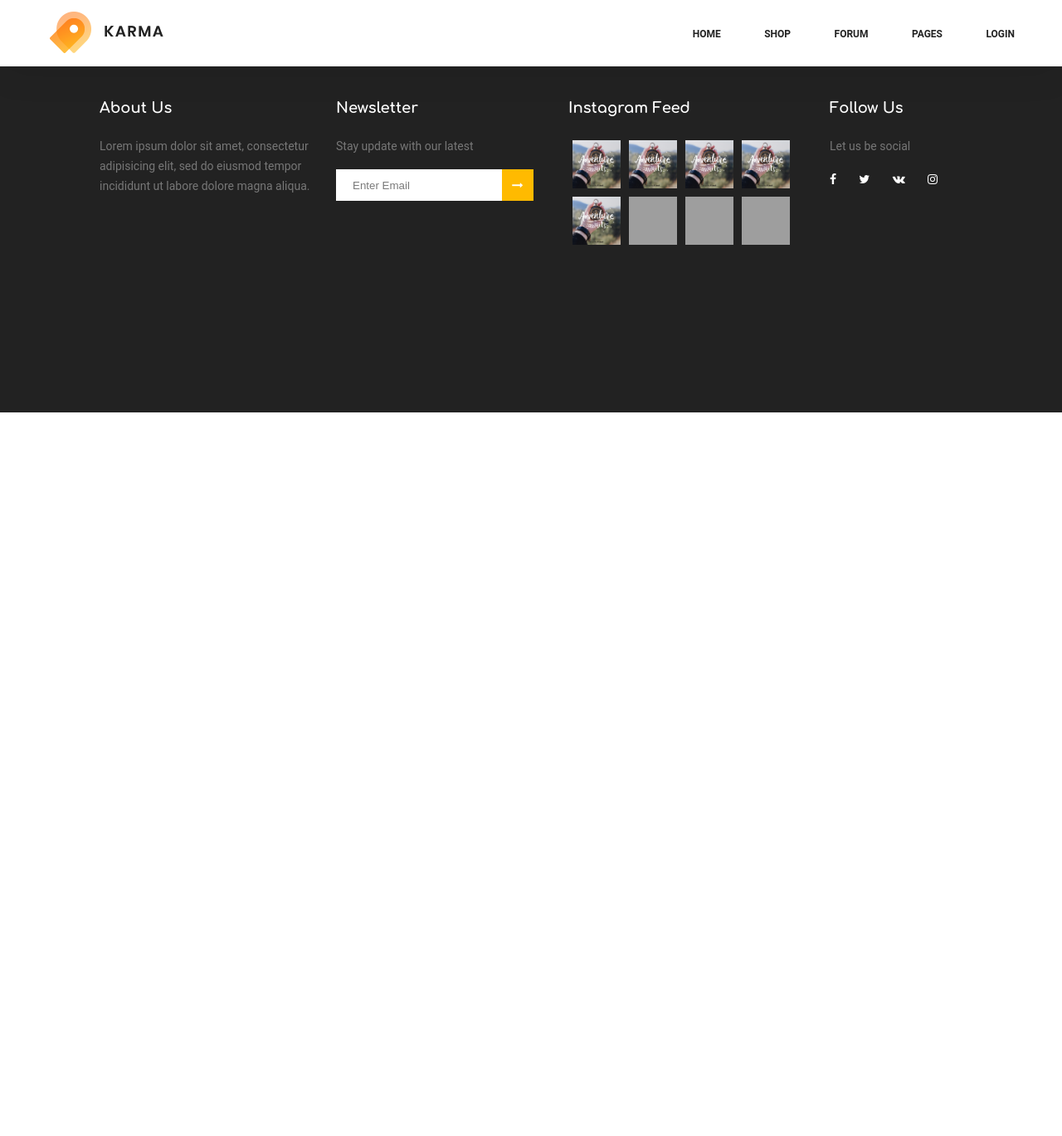
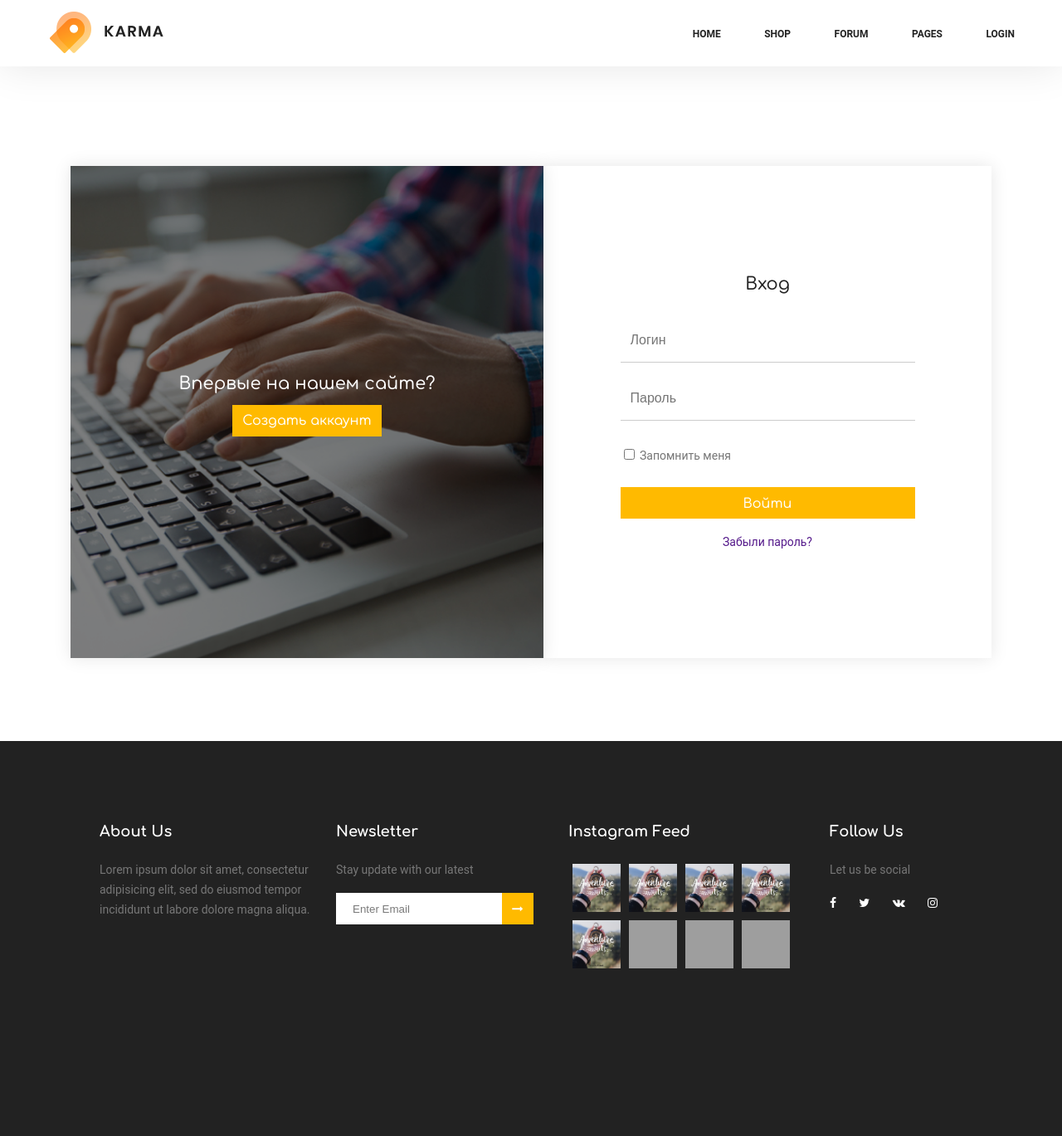
Before and after one commit to Velnbur/GuitarPower1, a Django app: page /profile/login/ in a window 1280 px wide. Shown: the whole page at 83% size. Before the commit the page ends 497 px from the top, so only its background shows below. Run offline with Django 3.2, Linux system fonts and the light colour scheme; some libraries are stand-ins or nearby versions; grey boxes are pictures that could not be loaded.

Commit message:
login page

```diff
--- a/mysite/ProfileApp/forms.py
+++ b/mysite/ProfileApp/forms.py
@@ -9,15 +9,19 @@ class UserLoginForm(AuthenticationForm):
 
     username = forms.CharField(
         widget=forms.TextInput(attrs={
-            'class': '',
-            'placeholder': 'Enter Username'}
-        ),
+            'class': 'login-input',
+            'placeholder': 'Логин',
+            'onfocus': 'this.placeholder=""',
+            'onblur': 'this.placeholder="Логин"'
+        }),
         label='')
     password = forms.CharField(
         widget=forms.PasswordInput(attrs={
-            'class': '',
-            'placeholder': 'Enter Password'}
-        ),
+            'class': 'login-input',
+            'placeholder': 'Пароль',
+            'onfocus': 'this.placeholder=""',
+            'onblur': 'this.placeholder="Пароль"'
+        }),
         label='')
 
 
--- a/mysite/static/css/main.css
+++ b/mysite/static/css/main.css
@@ -4,7 +4,8 @@ h1 , h2 , h3 , h4 , h5 , h6 , p {
 }
 
 h1, h2, h3, h4, h5, h6 {
-    font-family: 'Comfortaa', sana-serif;
+    font-family: 'Comfortaa';
+/*    font-family: 'Inter', sans-serif;;*/
     color: #222222;
     font-weight: 500;
     line-height: 1;
@@ -1053,6 +1054,7 @@ footer p {
 
 .forum-unit-tags {
     transition: all 0.5s;
+    font-family: 'Inter', sans-serif;
 }
 
 .forum-unit-about-post p {
@@ -1419,6 +1421,166 @@ footer p {
 
 
 
+/*-=-=-=-=-=-=-=-= START login file =-=-=-=-=-=-=-=-*/
+
+/*========= START login body =========*/
+
+.login-section {
+    margin: 200px 0 100px 0;
+    width: 100%;
+}
+
+.login {
+    max-width: 1140px;
+    width: 100%;
+    margin: 0 auto;
+}
+
+.login-inner {
+    display: flex;
+    position: relative;
+}
+
+.login-img {
+    width: 50%;
+    margin: 0 0 0 15px;
+    box-shadow: 0 0 20px rgba(0, 0, 0, 0.1);
+    filter: brightness(50%);
+}
+
+.login-img-panel {
+    position: absolute;
+    width: 50%;
+    margin: 0 0 0 15px;
+    height: 100%;
+}
+
+.login-img-panel-inner {
+    margin: 0 auto;
+    width: 385px;
+    height: 100%;
+    display: flex;
+    justify-content: center;
+    align-items: center;
+    flex-direction: column;
+    padding: 0 15px;
+}
+
+.login-img-panel-inner h2 {
+    color: white;
+}
+
+.login-img-panel-inner a {
+    width: 180px;
+    text-decoration: none;
+    margin: 15px 0;
+    height: 38px;
+    line-height: 38px;
+    font-size: 1rem;
+    font-weight: 600;
+    font-weight: 500;
+    color: white;
+    background: #ffba00;
+    transition: all 0.3s;
+    text-align: center;
+    font-family: 'Comfortaa';
+    cursor: pointer;
+}
+
+.login-img-panel-inner a:hover {
+    background: #ff9520;
+}
+
+.login-img-panel-inner a:active {
+    filter: brightness(70%);
+}
+
+.login-area {
+    width: 50%;
+    margin: 0 15px 0 0;
+    box-shadow: 0 0 20px rgba(0, 0, 0, 0.1)
+}
+
+.form-container {
+    width: 385px;
+    height: 100%;
+    margin: 0 auto;
+    display: flex;
+    flex-direction: column;
+    justify-content: center;
+    align-items: center;
+    padding: 0 15px;
+}
+
+.form-container h2 {
+    margin: 0 0 30px 0;
+}
+
+.login-form {
+    display: flex;
+    flex-direction: column;
+    width: 100%;
+}
+
+.login-input {
+    height: 54px;
+    padding: 6px 12px;
+    font-size: 1rem;
+    font-family: Arial;
+    font-weight: 500;
+    color: #495057;
+    border: none;
+    border-bottom: 1px solid #cccccc;
+    margin: 0 0 16px 0;
+}
+
+.login-button {
+    width: 100%;
+    line-height: 38px;
+    height: 38px;
+    border: none;
+    font-size: 1rem;
+    font-family: Arial;
+    font-weight: 500;
+    color: white;
+    background: #ffba00;
+    transition: all 0.3s;
+    font-family: 'Comfortaa';
+    cursor: pointer;
+}
+
+.login-button:hover {
+    background: #ff9520;
+}
+
+.login-button:active {
+    filter: brightness(70%);
+}
+
+.form-container a {
+    margin: 20px 0 0 0;
+    cursor: pointer;
+    text-decoration: none;
+}
+
+.login-checkbox {
+    display: inline-block;
+}
+
+.login-checkbox-label {
+    font-size: 14px;
+    margin: 5px 0;
+}
+
+.login-checkbox-container {
+    margin: 15px 0 30px 0;
+}
+
+/*========= END login body =========*/
+
+/*-=-=-=-=-=-=-=-= END login file =-=-=-=-=-=-=-=-*/
+
+
 
 
 @media(max-width: 1300px) {
--- a/mysite/templates/authentication/login.html
+++ b/mysite/templates/authentication/login.html
@@ -1,12 +1,27 @@
 {% extends 'home.html' %}
+{% load static %}
 
-{% block title %} Profile {% endblock %}
+<!--{% block title %} Profile {% endblock %}-->
 
 {% block content %}
+
+<section class="login-section">
+    <div class="login">
+        <div class="login-inner">
+            <img src="{% static 'img/login.jpg' %}" alt="" class="login-img">
+            <div class="login-img-panel">
+                <div class="login-img-panel-inner">
+                    <h2>Впервые на нашем сайте?</h2>
+                    <a>Создать аккаунт</a>
+                </div>
+            </div>
+            <div class="login-area">
+                <div class="form-container">
+                    <h2>Вход</h2>
                     {% if form.errors %}
                     <p>Your username and password didn't match. Please try again.</p>
                     {% endif %}
-<form method="post" action="" class = "contactForm">
+                    <form method="post" action="" class = "login-form">
                     {% csrf_token %}
 
                         {{ form.username.label_tag }}
@@ -15,8 +30,18 @@
                         {{ form.password.label_tag }}
                         {{ form.password }}
 
-
-    <input type="submit" value="LOGIN" class = "contactButton"/>
+                        <div class="login-checkbox-container">
+                            <input type="checkbox" id="f_option" class="login-checkbox">
+                            <label for="f_option" class="login-checkbox-label">Запомнить меня</label>
+                        </div>
+                        <input type="submit" value="Войти" class = "login-button"/>
                         <input type="hidden" name="next" value="{{ next }}" />
                     </form>
+                    <a href="">Забыли пароль?</a>
+                </div>
+            </div>
+        </div>
+    </div>
+</section>
+
 {% endblock %}
--- a/mysite/templates/forum.html
+++ b/mysite/templates/forum.html
@@ -10,8 +10,8 @@
             <div class="forum-intro">
                 <div class="forum-intro-flexbox">
                     <div class="forum-intro-textbox">
-                        <h1>ForuM</h1>
-                        <p>share your thoughts with us</p>
+                        <h1>Форум</h1>
+                       <!-- <p>share your thoughts with us</p>-->
                     </div>
                 </div>
             </div>
--- a/mysite/templates/home.html
+++ b/mysite/templates/home.html
@@ -13,6 +13,7 @@
 
     <link href="https://fonts.googleapis.com/css2?family=Comfortaa:wght@300;400;500;600;700&display=swap" rel="stylesheet">
     <link href="https://fonts.googleapis.com/css2?family=Poppins:ital,wght@0,100;0,200;0,300;0,400;0,500;0,600;0,700;0,800;0,900;1,100;1,200;1,300;1,400;1,500;1,600;1,700;1,800;1,900&display=swap" rel="stylesheet">
+    <link href="https://fonts.googleapis.com/css2?family=Inter:wght@100;200;300;400;500;600;700;800;900&display=swap" rel="stylesheet">
 
     <script type="text/javascript" src="{% static 'js/jquery-3.5.0.js'%}"></script>
 </head>
@@ -34,7 +35,7 @@
                             <li class="nav-item"><a class="nav-link" href="">SHOP</a></li>
                             <li class="nav-item"><a class="nav-link" href="/forum/1tag=_">FORUM</a></li>
                             <li class="nav-item"><a class="nav-link" href="">PAGES</a></li>
-                            <li class="nav-item"><a class="nav-link" href="/profile/">LOGIN</a></li>
+                            <li class="nav-item"><a class="nav-link" href="/profile">LOGIN</a></li>
                         </ul>
                         <!-- ==START== Animation for header menu button-->
                         <div class="hamburger-button" onclick="hamburger()">
@@ -53,7 +54,7 @@
                 <li class="nav-item-hamburger"><a class="nav-link-hamburger" href="">SHOP</a></li>
                 <li class="nav-item-hamburger"><a class="nav-link-hamburger" href="/forum/1tag=_">FORUM</a></li>
                 <li class="nav-item-hamburger"><a class="nav-link-hamburger" href="">PAGES</a></li>
-                <li class="nav-item-hamburger"><a class="nav-link-hamburger" href="">CONTACT</a></li>
+                <li class="nav-item-hamburger"><a class="nav-link-hamburger" href="/profile">LOGIN</a></li>
             </ul>
         </div>
     </header>
--- a/mysite/templates/profile.html
+++ b/mysite/templates/profile.html
@@ -1,6 +1,6 @@
 {% extends 'home.html' %}
 
-{% block title %}Profile{% endblock %}
+<!--{% block title %}Profile{% endblock %}-->
 
 {% block content %}
 
```
Also changed, not shown: mysite/db.sqlite3, mysite/static/img/login.jpg (added). Lines whose indentation alone changed are shown as unchanged.
